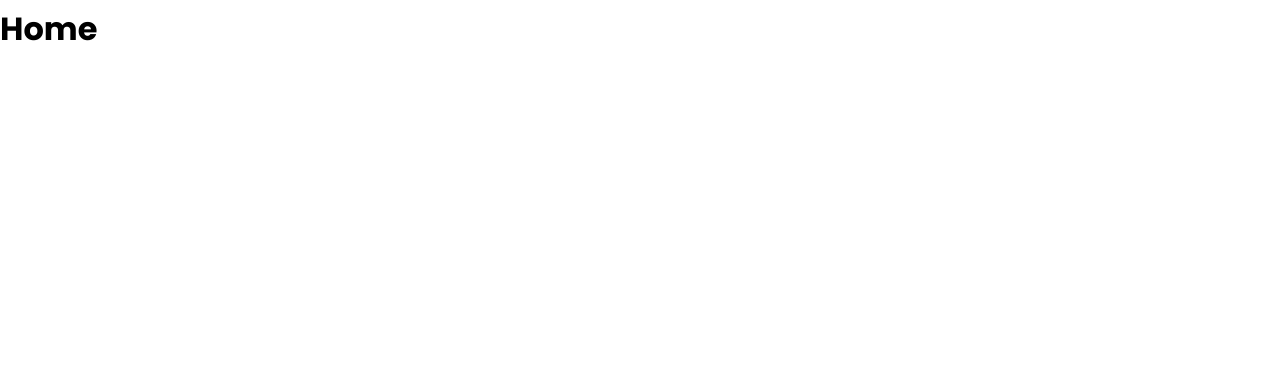
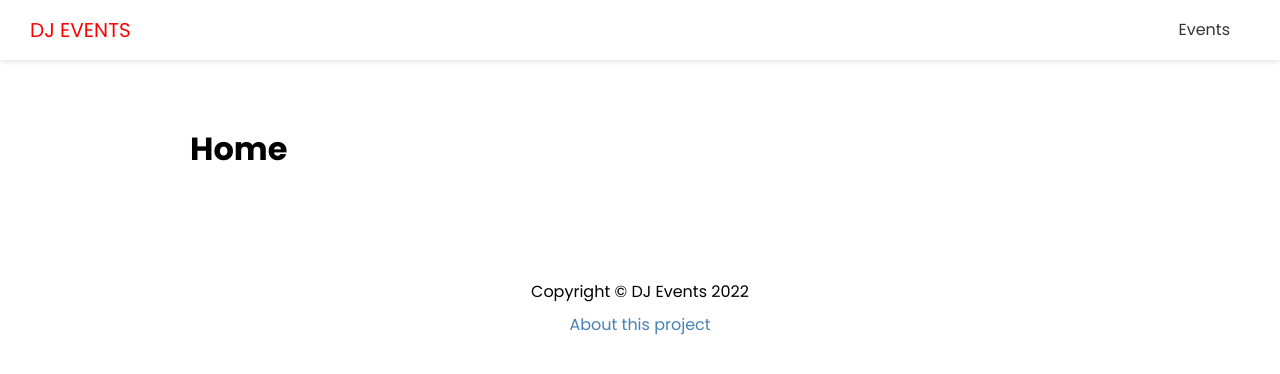
Before and after one commit to deotamaaa/Yummy-Engineer-dj-events-frontend, a Next.js app: page / in a window 1280 px wide. Shown: the top 374 px of the page. Built offline with nearby package versions, Linux system fonts and the light colour scheme.

Commit message:
next 2.5

```diff
--- /dev/null
+++ b/components/Footer.js
@@ -0,0 +1,13 @@
+import Link from 'next/link';
+import React from 'react';
+import styles from '../styles/Footer.module.css';
+export default function Footer() {
+  return (
+    <footer className={styles.footer}>
+      <p>Copyright &copy; DJ Events 2022</p>
+      <p>
+        <Link href="/about">About this project</Link>
+      </p>
+    </footer>
+  );
+}
--- /dev/null
+++ b/components/Header.js
@@ -0,0 +1,25 @@
+import Link from 'next/link';
+import React from 'react';
+import styles from '../styles/Header.module.css';
+
+export default function Header() {
+  return (
+    <header className={styles.header}>
+      <div className={styles.logo}>
+        <Link href="/">
+          <a>Dj Events</a>
+        </Link>
+      </div>
+
+      <nav>
+        <ul>
+          <li>
+            <Link href="/events">
+              <a>Events</a>
+            </Link>
+          </li>
+        </ul>
+      </nav>
+    </header>
+  );
+}
--- a/components/Layout.js
+++ b/components/Layout.js
@@ -1,6 +1,8 @@
 import React from 'react';
 import Head from 'next/head';
 import styles from '../styles/Layout.module.css';
+import Header from './Header';
+import Footer from './Footer';
 
 export default function Layout({ title, keywords, description, children }) {
   return (
@@ -10,7 +12,9 @@ export default function Layout({ title, keywords, description, children }) {
         <meta name="description" content={description} />
         <meta name="keywords" content={keywords} />
       </Head>
-      <div className="styles.container">{children}</div>
+      <Header />
+      <div className={styles.container}>{children}</div>
+      <Footer />
     </div>
   );
 }
--- a/pages/events/index.js
+++ b/pages/events/index.js
@@ -2,5 +2,9 @@ import React from 'react';
 import Layout from '../../components/Layout';
 
 export default function EventsPage() {
-  return <Layout>EventsPage</Layout>;
+  return (
+    <Layout>
+      <h1>EventsPage</h1>
+    </Layout>
+  );
 }
--- a/pages/index.js
+++ b/pages/index.js
@@ -1,5 +1,3 @@
-import Link from 'next/link';
-import Head from 'next/head';
 import Layout from '../components/Layout';
 
 export default function Home() {
--- /dev/null
+++ b/styles/Footer.module.css
@@ -0,0 +1,8 @@
+.footer {
+    margin: 100px 0 40px;
+    text-align: center;
+}
+
+.footer p {
+    margin: 5px 0;
+}
--- /dev/null
+++ b/styles/Header.module.css
@@ -0,0 +1,56 @@
+.header {
+    display: flex;
+    justify-content: space-between;
+    align-items: center;
+    background: #fff;
+    color: #333;
+    height: 60px;
+    padding: 0 30px;
+    box-shadow: 0 2px 5px rgba(0, 0, 0, 0.1);
+  }
+
+  .header a {
+    color: #333;
+    margin-right: 20px;
+  }
+
+  .header a:hover {
+    color: #000;
+  }
+  .header ul {
+    display: flex;
+    align-items: center;
+    justify-content: center;
+    list-style: none;
+  }
+
+  .logo {
+    color: red;
+    font-size: 20px;
+    text-transform: uppercase;
+  }
+
+  .logo a {
+    color: red;
+  }
+
+  @media (max-width: 768px) {
+    .header {
+      flex-direction: column;
+      height: auto;
+    }
+
+    .header ul {
+      margin: 20px 0;
+      flex-direction: column;
+      text-align: center;
+    }
+
+    .header a {
+      margin-right: 0;
+    }
+
+    .logo {
+      margin: 20px 0;
+    }
+  }
```
